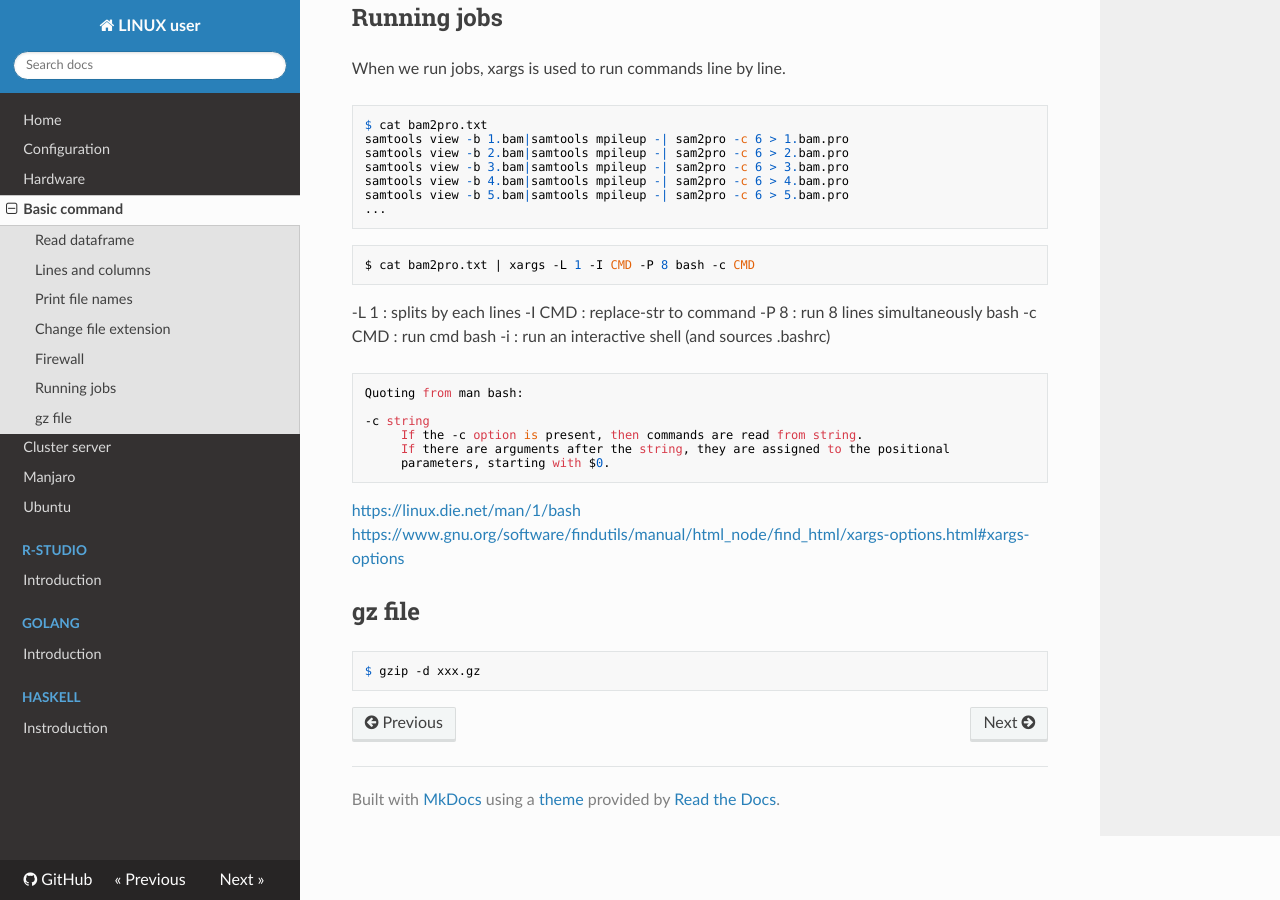
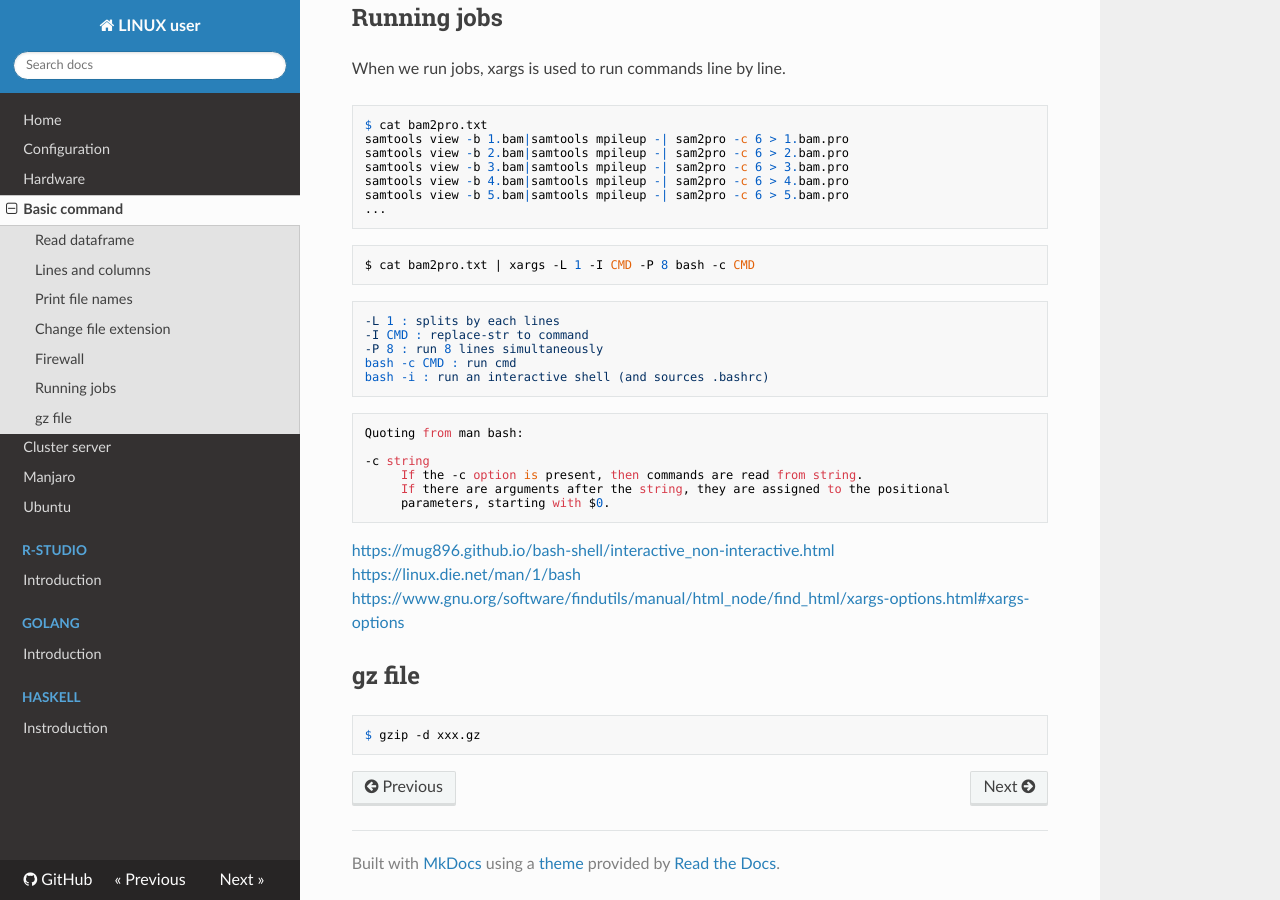
Before and after one commit to WonyoungCho/LINUX, an MkDocs documentation site: the page built from docs/basic_comm.md, in a window 1280 px wide and 900 px high, scrolled down 962 px. Built offline with MkDocs 1.6.1, drawn with Linux system fonts in a browser that asks for light colours; nearby versions of some CDN libraries; old or Windows-style settings are respelled for this version of MkDocs.

Commit message:
Update basic_comm.md

````diff
--- a/docs/basic_comm.md
+++ b/docs/basic_comm.md
@@ -50,11 +50,13 @@ samtools view -b 5.bam|samtools mpileup -| sam2pro -c 6 > 5.bam.pro
 ```
 $ cat bam2pro.txt | xargs -L 1 -I CMD -P 8 bash -c CMD
 ```
+```
 -L 1 : splits by each lines
 -I CMD : replace-str to command
 -P 8 : run 8 lines simultaneously
 bash -c CMD : run cmd
 bash -i : run an interactive shell (and sources .bashrc)
+```
 ```
 Quoting from man bash:
 
@@ -63,6 +65,7 @@ Quoting from man bash:
      If there are arguments after the string, they are assigned to the positional
      parameters, starting with $0.
 ```
+<https://mug896.github.io/bash-shell/interactive_non-interactive.html>
 <https://linux.die.net/man/1/bash>
 <https://www.gnu.org/software/findutils/manual/html_node/find_html/xargs-options.html#xargs-options>
 
````
